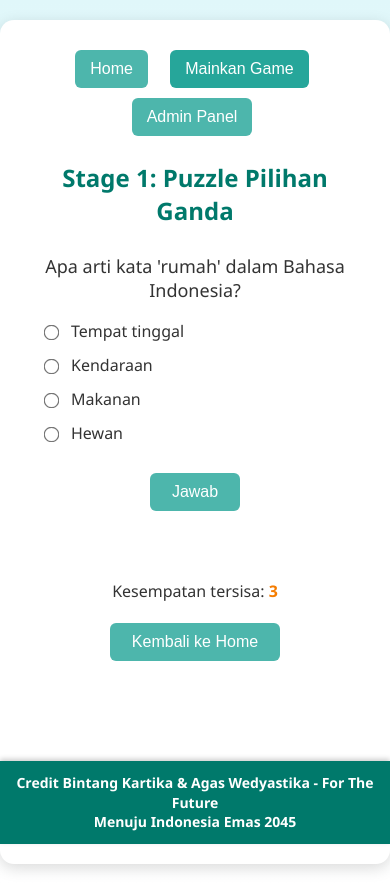
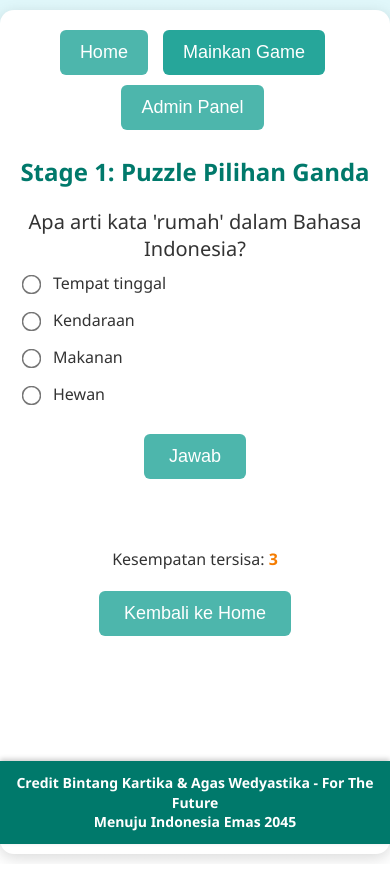
Before and after one commit to BintangKartika06/game-based-learning-Bahasa-, a plain HTML site: page index.html in a window 390 px wide. Both pictures are taken after a click on the button "Mainkan Game". Drawn offline with Linux system fonts and the light colour scheme.

Commit message:
Add Mobile View

```diff
--- a/style.css
+++ b/style.css
@@ -3,7 +3,7 @@ body {
   background: linear-gradient(to bottom, #e0f7fa, #ffffff);
   color: #333;
   margin: 0;
-  padding: 20px 0;
+  padding: 10px 0;
   min-height: 100vh;
   display: flex;
   justify-content: center;
@@ -11,11 +11,11 @@ body {
 
 .container {
   max-width: 900px;
-  width: 100%;
+  width: 95%;
   background: #fff;
   border-radius: 14px;
   box-shadow: 0 4px 15px rgba(0,0,0,0.15);
-  padding: 25px 40px;
+  padding: 15px 20px;
   text-align: center;
 }
 
@@ -226,6 +226,56 @@ button:hover {
     margin-bottom: 20px;
   }
 }
+
+@media (max-width: 600px) {
+  .nav-btn {
+    padding: 12px 20px;
+    font-size: 18px;
+    margin-right: 8px;
+  }
+
+  button {
+    padding: 12px 25px;
+    font-size: 18px;
+    margin: 5px 3px;
+  }
+
+  #question {
+    font-size: 20px;
+    margin: 1em 0 0.5em;
+  }
+
+  .option {
+    margin-bottom: 15px;
+    gap: 12px;
+  }
+
+  .option input[type="radio"] {
+    transform: scale(1.5);
+  }
+
+  .word {
+    padding: 12px 25px;
+    min-width: 100px;
+    font-size: 16px;
+  }
+
+  .category h3 {
+    font-size: 18px;
+  }
+
+  .admin-level input[type="text"],
+  .admin-level select,
+  .admin-level input[type="number"] {
+    width: 100%;
+    padding: 8px 10px;
+  }
+
+  footer {
+    position: relative;
+    padding: 15px 0;
+  }
+}
 /* Footer styling */
 footer {
   width: 100%;
```
